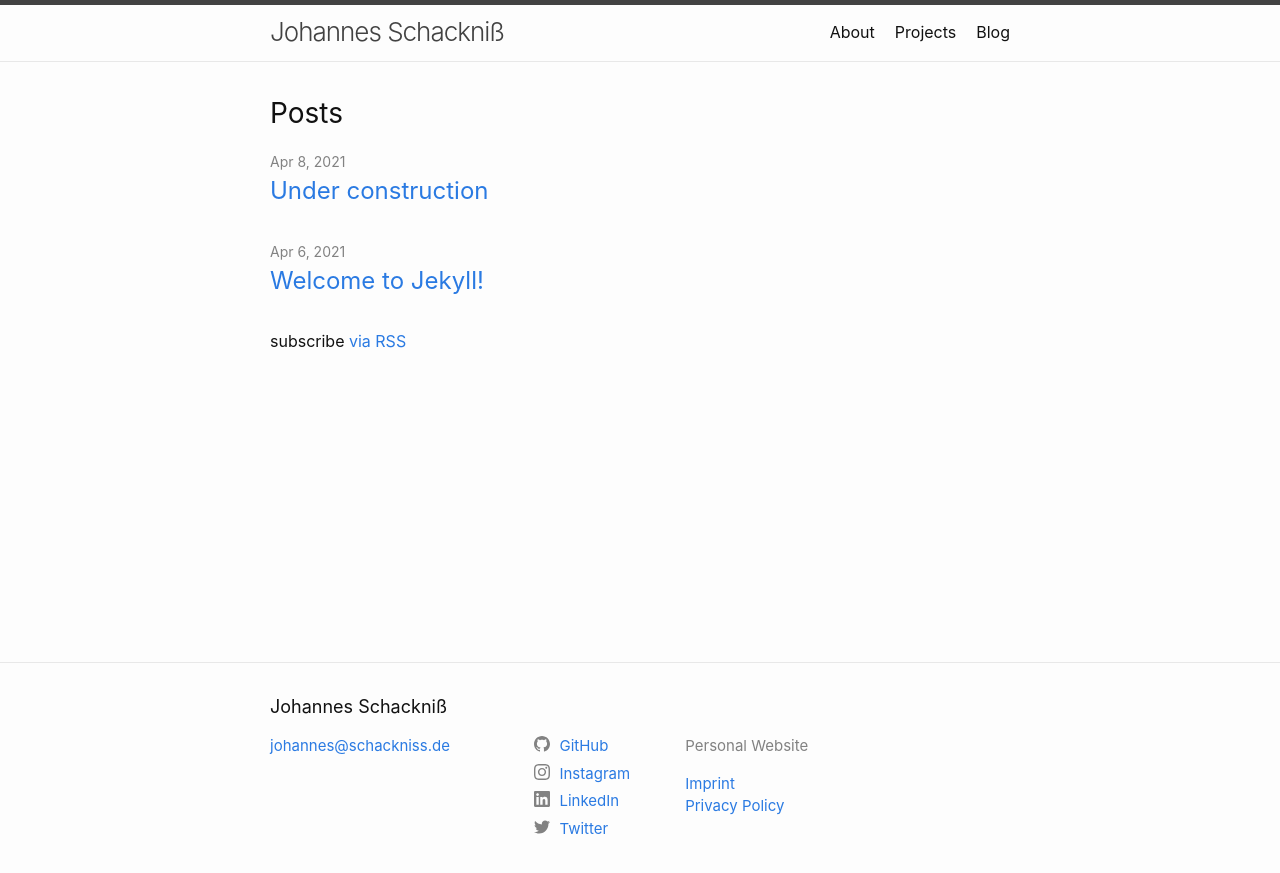
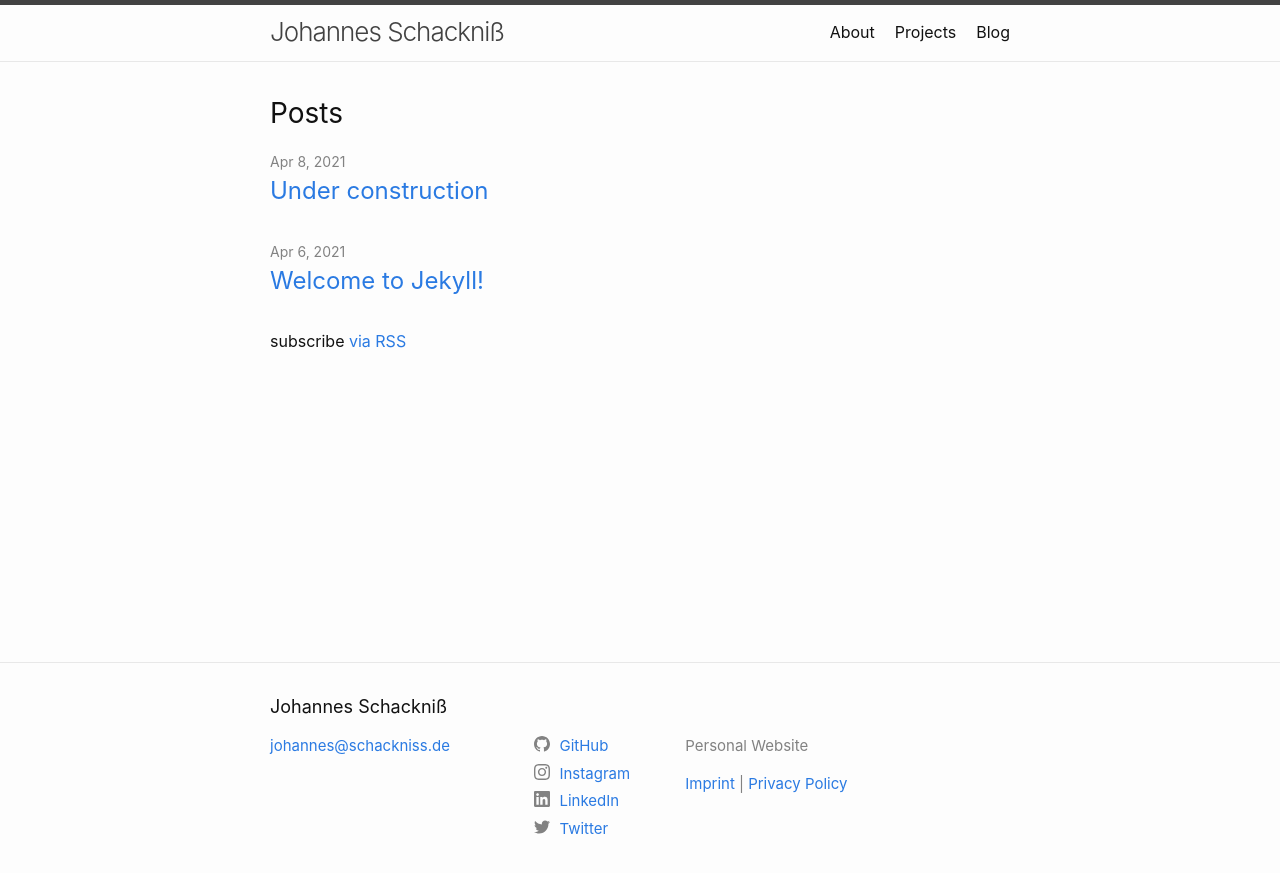
Before and after one commit to schackniss/schackniss.de, a Jekyll site: the page built from index.md, in a window 1280 px wide. Shown: the top 873 px of the page. Built offline with Jekyll 4.4.1, drawn with Linux system fonts in a browser that asks for light colours.

Commit message:
[Change] imprint and privacy layout

```diff
--- a/_includes/footer.html
+++ b/_includes/footer.html
@@ -20,10 +20,7 @@
 
       <div class="footer-col footer-col-3">
         <p>{{- site.description | escape -}}</p>
-        <ul class="contact-list">
-          <li><a class="u-email" href="/imprint">Imprint</a></li>
-          <li><a class="u-email" href="/privacy">Privacy Policy</a></li>
-        </ul>
+        <p><a class="u-email" href="/imprint">Imprint</a> | <a class="u-email" href="/privacy">Privacy Policy</a></p>
       </div>
     </div>
 
```
